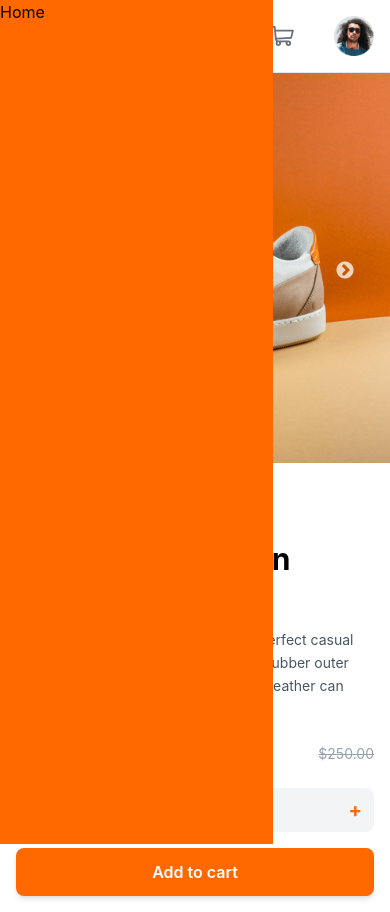
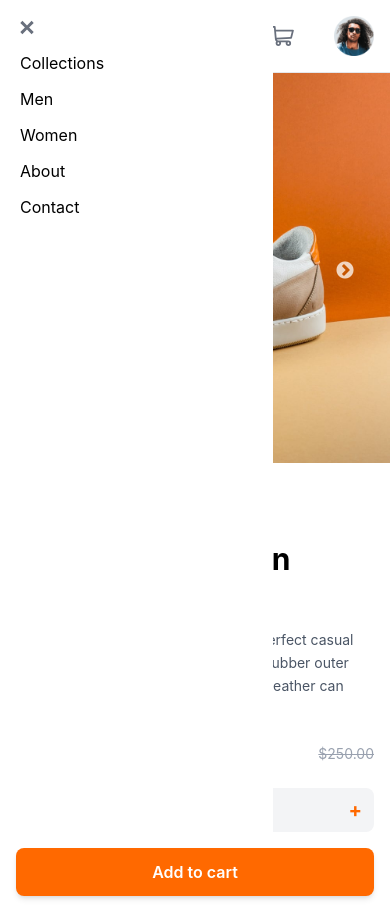
Before and after one commit to mtcodingtech/product-detail-ecommerce, a React (Vite) app: page / in a window 390 px wide. Both pictures are taken after a click on the picture 24 px from the left and 36 px from the top of the page. Built offline with nearby package versions, Linux system fonts and the light colour scheme.

Commit message:
feat: complete Drawer

```diff
--- a/src/components/Drawer.jsx
+++ b/src/components/Drawer.jsx
@@ -1,9 +1,26 @@
-function Drawer() {
-  return <div className="bg-orange-500 h-screen top-0 absolute z-30 w-[70%]" >
-    <ul>
-        <li>Home</li>
-    </ul>
-  </div>;
+import { links } from "../../utils/dummyData";
+
+function Drawer({ setIsDrawerOpen }) {
+  return (
+    <div className="bg-white h-screen top-0 absolute z-30 w-[70%] p-5">
+      <div className="">
+        <img
+          src="/images/icon-close.svg"
+          alt="close"
+          onClick={() => setIsDrawerOpen(false)}
+        />
+      </div>
+      <ul className="mt-4 grid gap-3">
+        {links.map((link, index) => {
+          return (
+            <li key={index}>
+              <a href="#">{link}</a>
+            </li>
+          );
+        })}
+      </ul>
+    </div>
+  );
 }
 
 export default Drawer;
--- a/src/components/NavLinks.jsx
+++ b/src/components/NavLinks.jsx
@@ -1,5 +1,4 @@
-
-const links = ["Collections", "Men", "Women", "About", "Contact"];
+import { links } from "../../utils/dummyData";
 
 function NavLinks() {
   return (
--- a/src/components/Navbar.jsx
+++ b/src/components/Navbar.jsx
@@ -24,7 +24,7 @@ function Navbar() {
         />
       </div>
     </nav>
-    {isDrawerOpen && <Drawer></Drawer>}
+    {isDrawerOpen && <Drawer setIsDrawerOpen={setIsDrawerOpen}></Drawer>}
 
     </>
 
--- a/utils/dummyData.js
+++ b/utils/dummyData.js
@@ -4,3 +4,5 @@ export const images = [
   "/images/image-product-3.jpg",
   "/images/image-product-4.jpg",
 ];
+
+export const links = ["Collections", "Men", "Women", "About", "Contact"];
```
